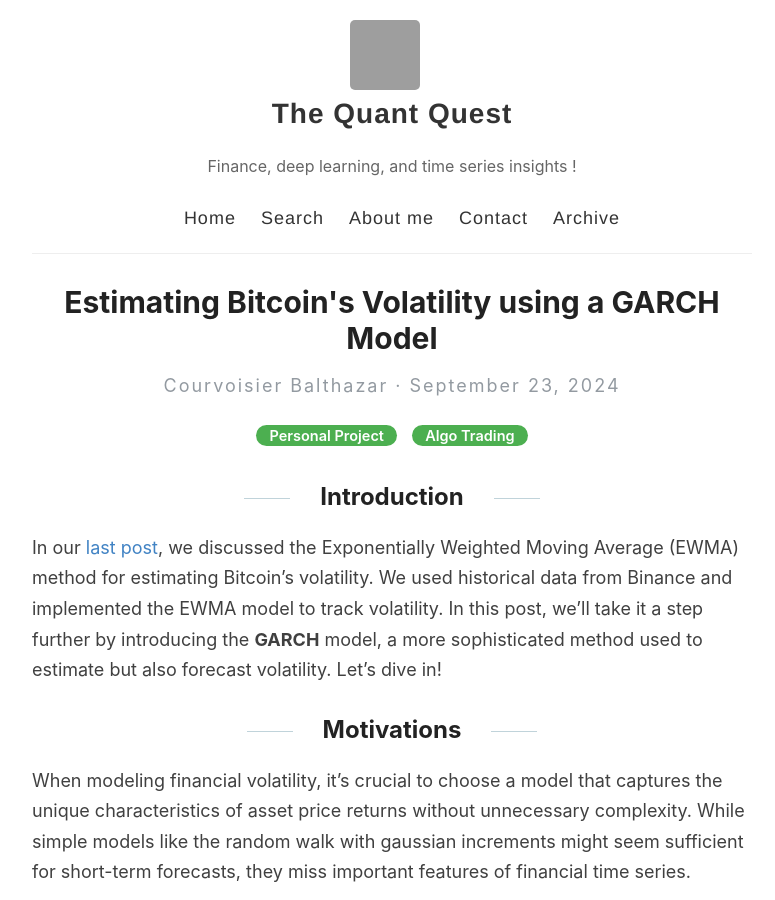
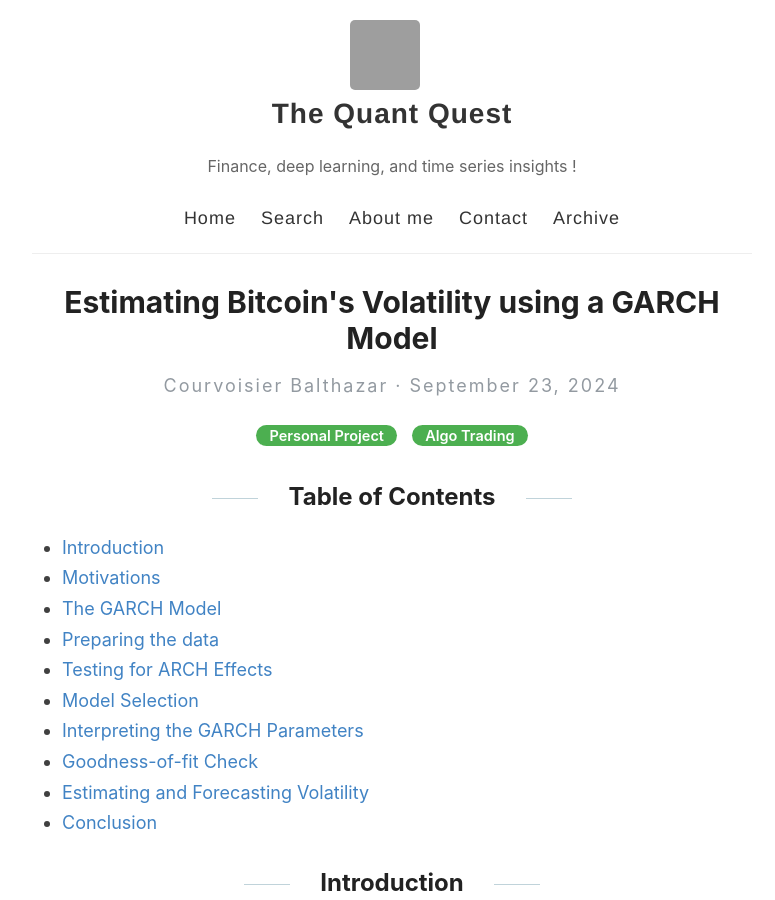
Before and after one commit to Zaltarba/blog, a Jekyll site: the page built from _posts/2024-09-23-BitcoinVolatility-2.md, in a window 1280 px wide and 900 px high. Shown: the whole window, without its empty margins (248-1023 px from the left). Built offline with Jekyll 4.4.1, drawn with Linux system fonts in a browser that asks for light colours; formulas are drawn with MathJax 3; comment, search, counter and statistics services are not loaded.

Commit message:
Update 2024-09-23-BitcoinVolatility-2.md

```diff
--- a/_posts/2024-09-23-BitcoinVolatility-2.md
+++ b/_posts/2024-09-23-BitcoinVolatility-2.md
@@ -7,6 +7,19 @@ excerpt: Dive into the second part of our three-part series on computing Bitcoin
 image: /thumbnails/BitcoinVolatility2.jpeg
 hidden: false
 ---
+
+## Table of Contents
+
+- [Introduction](#introduction)
+- [Motivations](#motivations)
+- [The GARCH Model](#the-garch-model)
+- [Preparing the data](#preparing-the-data)
+- [Testing for ARCH Effects](#testing-for-arch-effects)
+- [Model Selection](#model-selection)
+- [Interpreting the GARCH Parameters](#interpreting-the-garch-parameters)
+- [Goodness-of-fit Check](#goodness-of-fit-check)
+- [Estimating and Forecasting Volatility](#estimating-and-forecasting-volatility)
+- [Conclusion](#conclusion)
 
 ## Introduction
 
```
